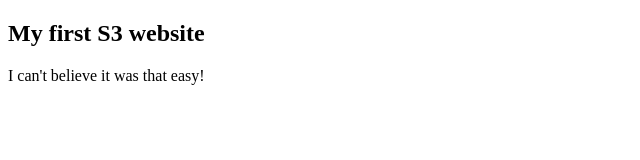
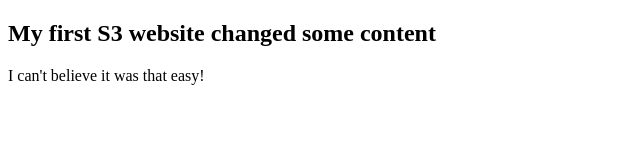
Before and after one commit to itsmedips/testrepo, a plain HTML site: page index.html in a window 1280 px wide. Shown: the whole page, without its empty margins (0-640 px from the left). Drawn offline with Linux system fonts and the light colour scheme.

Commit message:
Update index.html

```diff
--- a/index.html
+++ b/index.html
@@ -8,7 +8,7 @@
 <meta charset="utf-8">
 </head>
 <body>
-<h2>My first S3 website</h2>
+<h2>My first S3 website changed some content</h2>
 <p>I can't believe it was that easy!</p>
 </body>
 </html>
```
